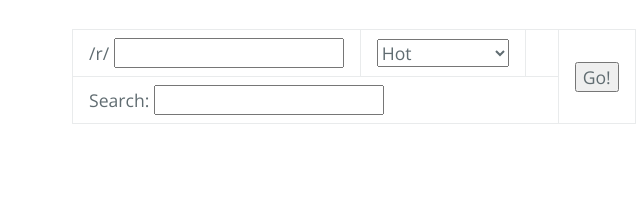
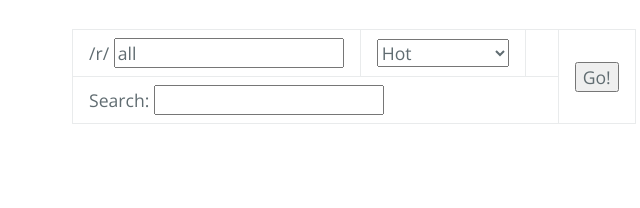
Before and after one commit to CharlieCorner/InfiniteRedditGallery, a plain HTML site: page index.html in a window 1280 px wide. Shown: the part 304-512 px from the top of the page, 24-664 px from the left. Drawn offline with nearby package versions, Linux system fonts and the light colour scheme.

Commit message:
Make the subreddit input value 'All' by default

```diff
--- a/index.html
+++ b/index.html
@@ -44,7 +44,7 @@
         		<tr>
         			<td>
 						<label for="subreddit-input">/r/</label>
-						<input id="subreddit-input">
+						<input id="subreddit-input" value="all">
         			</td>
         			<td>
 						<select id="type-of-listing-dropdown" class="dropdown">
```
